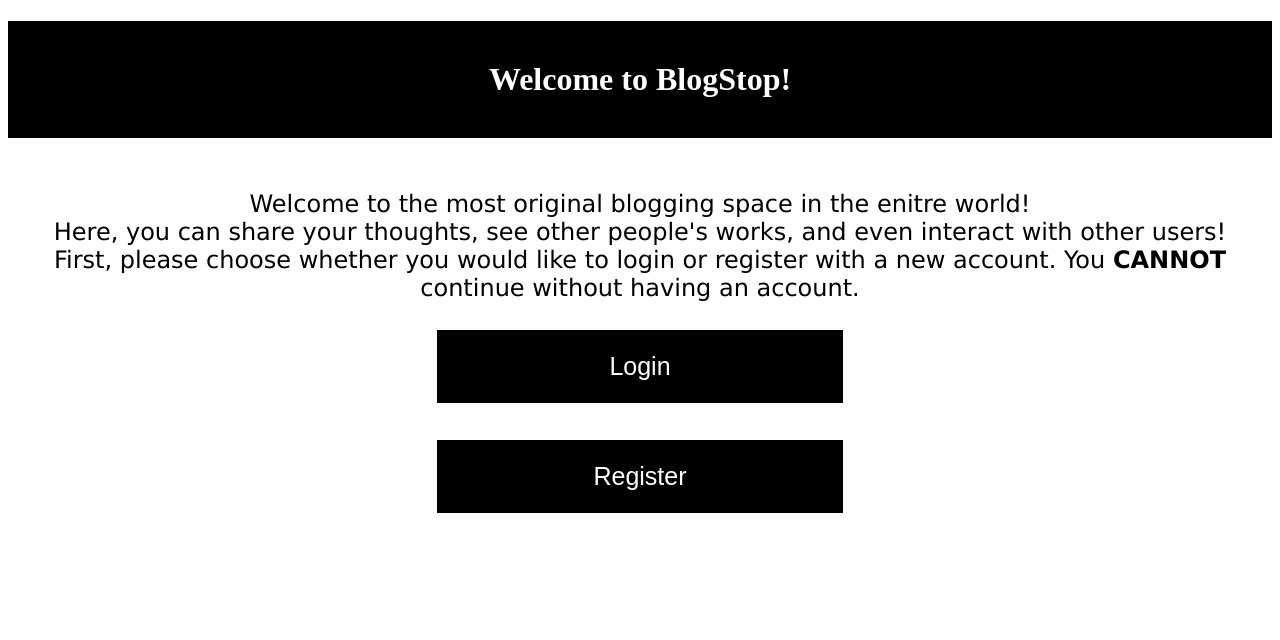
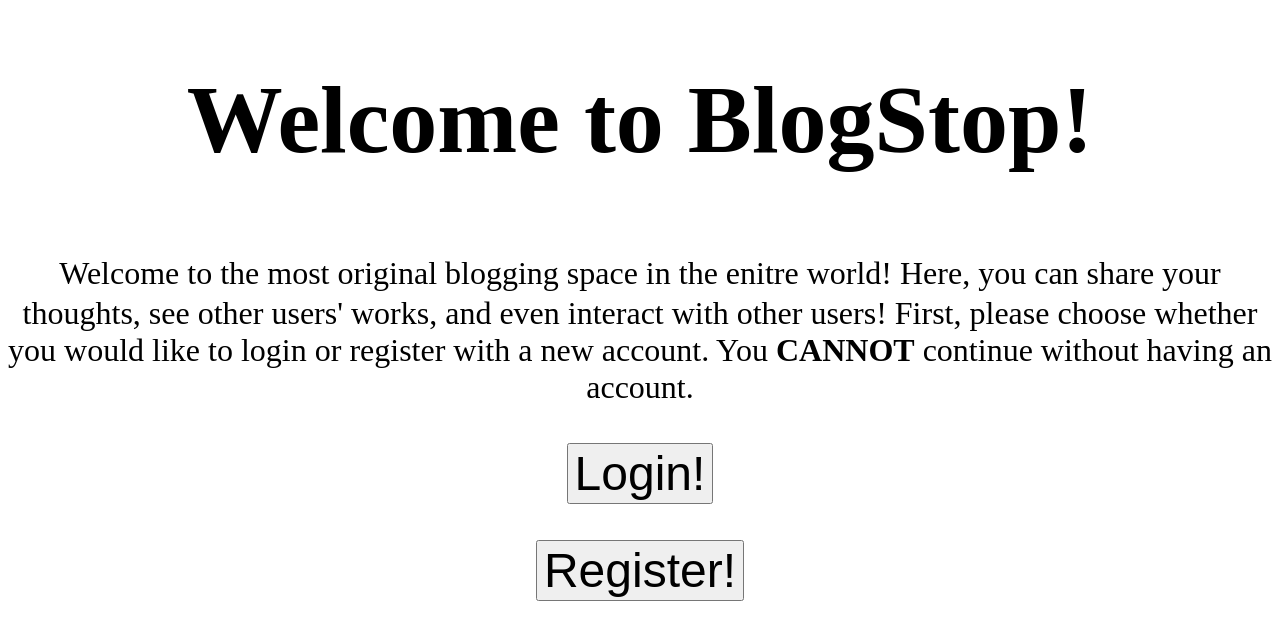
Before and after one commit to EugeneThomas/YALE_Brudder, a Flask app: page / in a window 1280 px wide. Shown: the top 640 px of the page. Run offline with Flask 2, Linux system fonts and the light colour scheme.

Commit message:
html pages + app.py changes

```diff
--- a/app.py
+++ b/app.py
@@ -12,7 +12,7 @@ pass1 = "password"
 app.secret_key = os.urandom(26)
 
 #initial login page will render form if not logged in already, and will render a greeting otherwise
-@app.route("/")
+@app.route("/", methods=["GET","POST"])
 def login():
     #initializes username
     username = ""
@@ -22,19 +22,19 @@ def login():
         #return the greeting page if the user is logged in
         return redirect("loggedin")
     #return the login page if they are not
-    return render_template("landing.html", username = user1, password = pass1)
+    return render_template("landing.html")
 
-@app.route("/redirection")
+@app.route("/redirection", methods=["GET","POST"])
 def redirection():
     if request.method == 'POST':
         if request.form['submit'] == 'Login':
-            return redirect("woo")
+            return redirect("login")
         if request.form['submit'] == "Register":
-            return render_template("makeaccount.html")
+            return redirect("makeaccount")
 
 
 #woo will check to see the inputted username and password combination match the one on record
-@app.route("/woo", methods=["GET","POST"])
+@app.route("/login", methods=["GET","POST"])
 def verify():
     if "username" in session:
         username = session["username"]
@@ -56,16 +56,13 @@ def verify():
     #tell user their username is wrong if it does not match
     if(username != user1):
         flash('Wrong username!')
-        return render_template("login.html", username = user1, password = pass1)
+        return render_template("login.html")
 
 
     #tell user their password is wrong if it does not match
     if(password != pass1):
         flash('Wrong password!')
-         #return render_template("error.html", errormsg = msg)
-         #return redirect(url_for("mistake", msg = msg, test = 1))
-        ##return redirect(url_for("mistake"))
-        return render_template("login.html", username = user1, password = pass1)
+        return render_template("login.html")
 
 #Removes user from the session (if they were in it to begin with), and then tells them
 @app.route("/loggedout", methods=["GET","POST"])
@@ -86,8 +83,8 @@ def youre_in():
        	return redirect("/")
 
 #Lets the user know they made a mistake
-@app.route("/error")
-def mistake():
+@app.route("/makeaccount")
+def makeaccount():
     #during verification, when you redirect to mistake you specify the error message and pass it over the url
     return render_template("makeaccount.html")
 
--- a/templates/landing.html
+++ b/templates/landing.html
@@ -2,77 +2,19 @@
 <html>
 <head>
 <title>Welcome to BlogStop!</title>
-<style>
-body {
-    background-color:white;
-}
-
-h1 {
-    color: white;
-    background-color: black;
-    padding: 40px;
-    text-align: center;
-}
-
-p {
-    font-family: verdana;
-    font-size: 24px;
-    background-color: white;
-    text-align: center;
-    color: black;
-}
-form {
-  font-family: verdana;
-  font-size: 25px;
-  background-color: white;
-  text-align: center;
-  color: black;
-}
-.button0{
-    background-color: white;
-    border: 2px solid black;
-    color: black;
-    padding: 20px 40px;
-    text-align: center;
-    font-size: 25px;
-    margin: 4px 2px;
-    cursor: pointer;
-}
-.button0:hover {
-    background-color: black;
-    color: white;
-}
-.button1{
-    background-color: black;
-    border: 2px solid black;
-    color: white;
-    padding: 20px 40px;
-    text-align: center;
-    font-size: 25px;
-    margin: 4px 2px;
-    cursor: pointer;
-}
-.button1:hover {
-    background-color: white;
-    border: 2px solid black;
-    color: black;
-}
-</style>
 </head>
 <body>
-
+<center>
+<font size="12">
 <h1><b>Welcome to BlogStop!</b></h1>
-<p>
-<br>
-Welcome to the most original blogging space in the enitre world! <br>
-Here, you can share your thoughts, see other people's works, and even interact with other users! <br>
-First, please choose whether you would like to login or register with a new account.
-You <b>CANNOT</b> continue without having an account.
-<form action="/verification" method="POST">
-<input class="button1" name="submit" value="Login"><br><br>
-<input class="button1" name="submit" value="Register"><br>
+</font>
+<font size="6">
+Welcome to the most original blogging space in the enitre world! Here, you can share your thoughts, see other users' works, and even interact with other users! First, please choose whether you would like to login or register with a new account. You <b>CANNOT</b> continue without having an account.<br><br></font>
+<form action="/redirection" method="POST">
+<button type ="submit" name="submit" value="Login"><font size="8">Login!</font></button><br><br><br>
+<button type ="submit" name="submit" value="Register"><font size="8">Register!</font></button><br>
 </form>
 <br><br>
-</p>
+</center>
 </body>
 </html>
```
Also changed, not shown: templates/login.html (+10 -48 lines), 1 other file.
